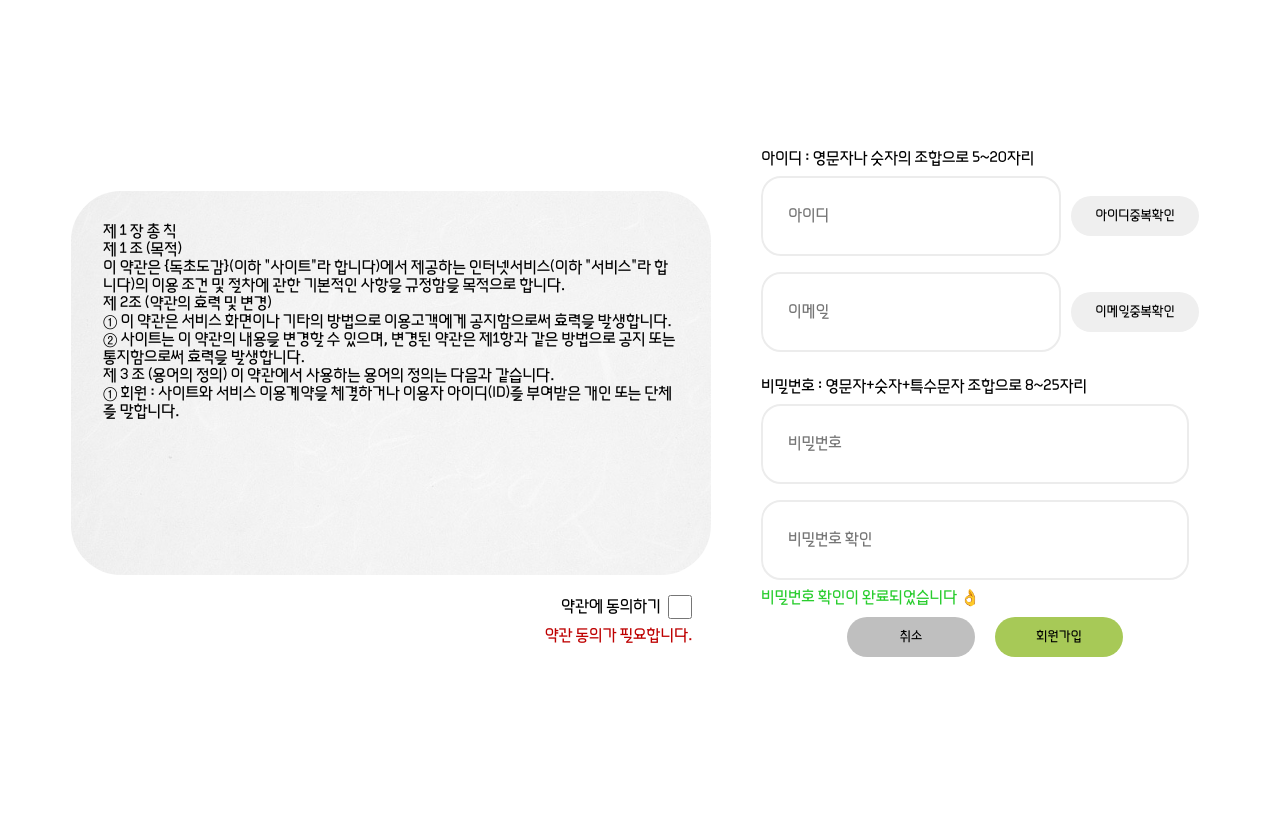
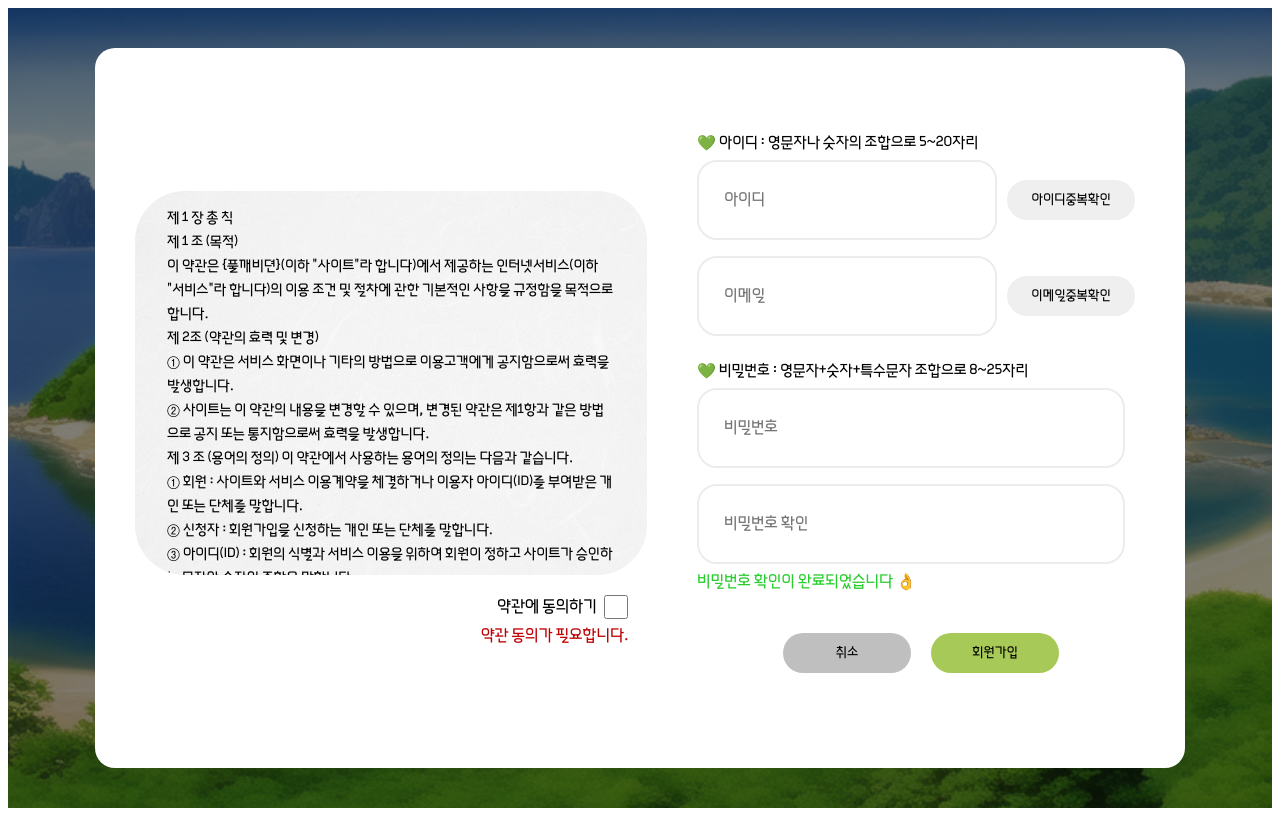
Before and after one commit to bds01088/pulkkaebidyeon, a Vue app in the folder FrontEnd/dokcho2/: page /signup in a window 1280 px wide. Built offline with nearby package versions, Linux system fonts and the light colour scheme.

Commit message:
[FE] FIX start css fixed css littttttttle bit #park
Former-commit-id: b3e93edc097ff0b243b9fe1ba1a04b943bbf1e9b

```diff
--- a/FrontEnd/dokcho2/src/views/start/FindPasswordView.vue
+++ b/FrontEnd/dokcho2/src/views/start/FindPasswordView.vue
@@ -98,15 +98,15 @@ button {
   border: none;
   width: 15vw;
   margin: 10px;
-  background-color: #f5e4c3;
+  background-color: #bfbfbf;
 }
 .findpassword__button:hover {
-  background-color: #dba437;
+  background-color: #467302;
   color: white;
 }
 
 .login__button:hover {
-  background-color: #dba437;
+  background-color: #467302;
   color: white;
 }
 
@@ -136,13 +136,14 @@ button {
   align-items: center;
   height: 60%;
   width: 60vw;
-  /* background-color: white; */
-  background-image: url('@/assets/Paper.png');
+  background-color: rgba(255, 255, 255, 0.8);
+  /* background-image: url('@/assets/Paper.png'); */
   background-size: 100% 100%;
   background-repeat: no-repeat;
   background-position: center;
   display: flex;
   padding: 5%;
+  border-radius: 40px;
 }
 
 input {
@@ -157,12 +158,12 @@ input {
 }
 
 input::placeholder {
-  color: #ff9604;
+  color: #467302;
 }
 
 input:focus {
   outline: none;
-  border: #ff9604 solid 2px;
+  border: #467302 solid 2px;
 }
 
 .findpasswordpage__text {
--- a/FrontEnd/dokcho2/src/views/start/SignUpView.vue
+++ b/FrontEnd/dokcho2/src/views/start/SignUpView.vue
@@ -4,7 +4,7 @@
       <div class="signuppage__left">
         <div class="termsofservice">
           <div class="termsofservice__text">
-            제 1 장 총 칙<br />제 1 조 (목적)<br />이 약관은 {독초도감}(이하
+            제 1 장 총 칙<br />제 1 조 (목적)<br />이 약관은 {풀깨비뎐}(이하
             "사이트"라 합니다)에서 제공하는 인터넷서비스(이하 "서비스"라
             합니다)의 이용 조건 및 절차에 관한 기본적인 사항을 규정함을 목적으로
             합니다.<br />제 2조 (약관의 효력 및 변경)<br />① 이 약관은 서비스
@@ -14,7 +14,22 @@
             발생합니다.<br />제 3 조 (용어의 정의) 이 약관에서 사용하는 용어의
             정의는 다음과 같습니다.<br />① 회원 : 사이트와 서비스 이용계약을
             체결하거나 이용자 아이디(ID)를 부여받은 개인 또는 단체를
-            말합니다.<br />
+            말합니다.<br />② 신청자 : 회원가입을 신청하는 개인 또는 단체를
+            말합니다.<br />③ 아이디(ID) : 회원의 식별과 서비스 이용을 위하여
+            회원이 정하고 사이트가 승인하는 문자와 숫자의 조합을 말합니다.<br />④
+            비밀번호 : 회원이 부여 받은 아이디(ID)와 일치된 회원임을 확인하고,
+            회원 자신의 비밀을 보호하기 위하여 회원이 정한 문자와 숫자의 조합을
+            말합니다.<br />⑤ 해지 : 사이트 또는 회원이 서비스 이용계약을
+            취소하는 것을 말합니다.<br />제 2 장 서비스 이용계약<br />제 4 조
+            (이용계약의 성립)<br />① 이용약관 하단의 동의 버튼을 누르면 이
+            약관에 동의하는 것으로 간주됩니다.<br />② 이용계약은 서비스
+            이용희망자의 이용약관 동의 후 이용 신청에 대하여 사이트가
+            승낙함으로써 성립합니다.<br />제 5 조 (이용신청)<br />① 신청자가 본
+            서비스를 이용하기 위해서는 사이트 소정의 가입신청 양식에서 요구하는
+            이용자 정보를 기록하여 제출해야 합니다.<br />② 가입신청 양식에
+            기재하는 모든 이용자 정보는 모두 실제 데이터인 것으로 간주됩니다.<br />실명이나
+            실제 정보를 입력하지 않은 사용자는 법적인 보호를 받을 수 없으며,
+            서비스의 제한을 받을 수 있습니다.<br /><br />
           </div>
         </div>
         <div class="agreement">
@@ -39,10 +54,10 @@
       </div>
       <div class="signuppage__right">
         <div class="logo">
-          <!-- <img class="logo__img" src="@/assets/dokcho_logo.png" alt="" /> -->
+          <!-- <img class="logo__img" src="@/assets/logo.png" alt="" /> -->
         </div>
-        <div class="oktext">
-          <span>아이디 : 영문자나 숫자의 조합으로 5~20자리</span>
+        <div class="description">
+          <span> 💚 아이디 : 영문자나 숫자의 조합으로 5~20자리</span>
         </div>
         <div class="username__input">
           <div class="usr__ipt">
@@ -124,8 +139,8 @@
         </div>
         <br />
         <div>
-          <div class="oktext">
-            <span>비밀번호 : 영문자+숫자+특수문자 조합으로 8~25자리</span>
+          <div class="description">
+            <span> 💚 비밀번호 : 영문자+숫자+특수문자 조합으로 8~25자리</span>
           </div>
           <input
             @keyup="checkPassword()"
@@ -244,7 +259,7 @@ export default {
             this.usernameDuplicate = false
             swal({
               title: '사용 가능한 아이디입니다',
-              text: '',
+              text: '         ',
               icon: 'success',
               buttons: false,
               timer: 1500
@@ -253,7 +268,7 @@ export default {
             this.usernameDuplicate = true
             swal({
               title: '이미 존재하는 아이디입니다😥',
-              text: '',
+              text: '        ',
               icon: 'warning',
               buttons: false,
               timer: 1500
@@ -268,7 +283,7 @@ export default {
       if (!emailCheck.test(this.email)) {
         swal({
           title: '정확한 이메일 주소인지 확인해주세요!',
-          text: '',
+          text: '           ',
           icon: 'warning',
           buttons: false,
           timer: 1500
@@ -283,7 +298,7 @@ export default {
               this.emailDuplicate = false
               swal({
                 title: '사용 가능한 이메일입니다',
-                text: '',
+                text: '             ',
                 icon: 'success',
                 buttons: false,
                 timer: 1500
@@ -292,7 +307,7 @@ export default {
               this.emailDuplicate = true
               swal({
                 title: '이미 존재하는 이메일입니다😥',
-                text: '',
+                text: '              ',
                 icon: 'warning',
                 buttons: false,
                 timer: 1500
@@ -368,7 +383,7 @@ export default {
         swal({
           title:
             '비밀번호는 영문자+숫자+특수문자 조합으로 8~25자리를 사용해야 해요',
-          text: '',
+          text: '      ',
           icon: 'warning',
           buttons: false,
           timer: 1500
@@ -376,7 +391,7 @@ export default {
       } else if (!usernameCheck.test(this.username)) {
         swal({
           title: '아이디는 영문자나 숫자의 조합으로 5~20자리를 사용해야 해요',
-          text: '',
+          text: '     ',
           icon: 'warning',
           buttons: false,
           timer: 1500
@@ -401,7 +416,7 @@ export default {
           .then(() => {
             swal({
               title: '회원가입을 축하드립니다!',
-              text: '   ',
+              text: '       ',
               icon: 'success',
               buttons: false,
               timer: 1500
@@ -414,7 +429,7 @@ export default {
       } else {
         return swal({
           title: '비밀번호가 일치하지 않아요😥',
-          text: '',
+          text: '          ',
           icon: 'warning',
           buttons: false,
           timer: 1500
@@ -450,7 +465,8 @@ button {
   height: 100vh;
   overflow: hidden;
   margin: 0;
-  /* background-image: url('@/assets/game_background.png'); */
+  background-image: linear-gradient(rgba(0, 0, 0, 0.5), rgba(0, 0, 0, 0.5)),
+    url('../../assets/startimg.png');
   background-size: cover;
   background-repeat: no-repeat;
   background-position: center;
@@ -464,8 +480,9 @@ button {
   flex-direction: row;
   justify-content: center;
   align-items: center;
-  height: 100%;
+  height: 90%;
   background-color: white;
+  border-radius: 20px;
 }
 .signuppage__left {
   margin-left: 20px;
@@ -484,13 +501,14 @@ button {
   align-items: center;
 }
 .logo__img {
-  width: 15vw;
+  width: 20vw;
 }
 .signup {
   display: flex;
   flex-direction: row;
   justify-content: center;
   align-items: center;
+  margin-top: 4vh;
 }
 .signup__btn {
   background-color: #a7c957;
@@ -555,7 +573,7 @@ input {
   border-radius: 20px;
 }
 .termsofservice {
-  width: 50vw;
+  width: 40vw;
   height: 30vw;
   margin: 20px;
   overflow: auto;
@@ -569,10 +587,15 @@ input {
   border-radius: 50px;
 }
 .termsofservice__text {
-  margin: 4vh;
+  margin-left: 4vh;
+  margin-right: 4vh;
   height: 40vh;
   flex-direction: column;
   justify-content: center;
+  line-height: 1.5rem;
+  /* padding: 1.5vh; */
+  margin-bottom: 4vh;
+  font-size: 0.9rem;
 }
 
 .checkbox {
@@ -609,6 +632,14 @@ input {
 }
 .warningtext {
   color: #be0000;
+}
+
+::-webkit-scrollbar {
+  display: none;
+}
+
+.description {
+  font-size: 0.95rem;
 }
 
 @media screen and (max-width: 850px) {
@@ -652,7 +683,7 @@ input {
   .termsofservice__text {
     overflow: auto;
     height: 35vh;
-    margin: 5vw;
+    /* margin: 5vw; */
     flex-direction: column;
     justify-content: center;
     text-align: center;
--- a/FrontEnd/dokcho2/src/views/start/StartView.vue
+++ b/FrontEnd/dokcho2/src/views/start/StartView.vue
@@ -215,8 +215,12 @@ input:focus {
 }
 
 .findpassword__a {
-  color: white;
+  color: gray;
   text-decoration: none;
-  font-size: 1.5vh;
+  font-size: 2vh;
+}
+
+a:hover {
+  color: #6bfa8d;
 }
 </style>
```
Also changed, not shown: FrontEnd/dokcho2/public/images/floor.png.
